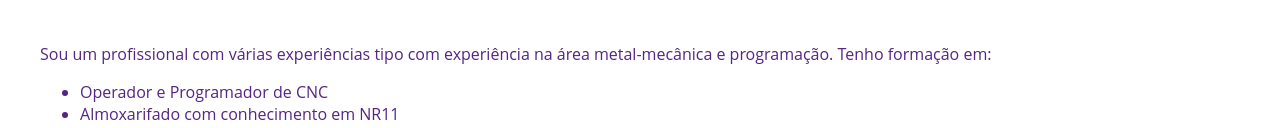
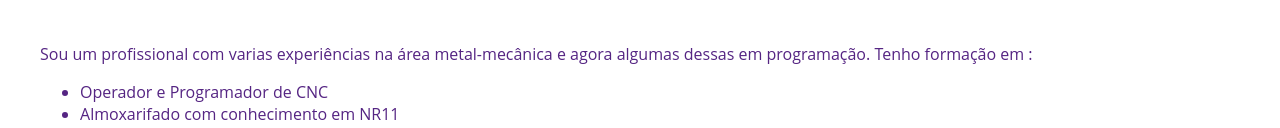
Before and after one commit to wesmoura/WESLEY.MOURA, a plain HTML site: page index.html in a window 1280 px wide. Both pictures are taken after a click on the button "Formação". Shown: the part 619-747 px from the top of the page. Drawn offline with Linux system fonts and the light colour scheme.

Commit message:
Update index.html

```diff
--- a/index.html
+++ b/index.html
@@ -62,7 +62,8 @@ Wesley Moura</p>
   <section id="formacao" style="display: none;">
     <h2 class="section-title">Formação</h2>
     <div class="section-content">
-      <p>Sou um profissional com várias experiências tipo com experiência na área metal-mecânica e programação. Tenho formação em:</p>
+      <p>Sou um profissional com varias experiências na área metal-mecânica e agora algumas dessas em programação. Tenho formação em
+:</p>
       <ul>
         <li>Operador e Programador de CNC</li>
         <li>Almoxarifado com conhecimento em NR11</li>
```
